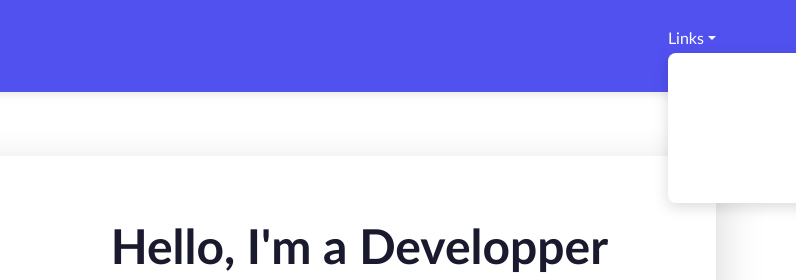
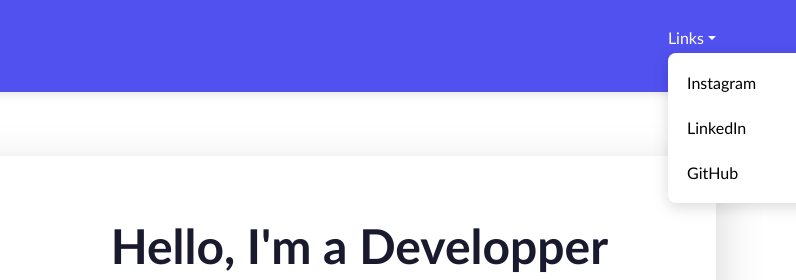
Before and after one commit to mohamedamineladjimi/Portfolio, a plain HTML site: page index.html in a window 1280 px wide. Both pictures are taken after a click on the link "Links". Shown: the top 280 px of the page, 484-1280 px from the left. Drawn offline with nearby package versions, Linux system fonts and the light colour scheme.

```diff
--- a/index.html
+++ b/index.html
@@ -5,6 +5,7 @@
     <meta name="viewport" content="width=device-width, initial-scale=1.0">
     <link href="https://cdn.jsdelivr.net/npm/bootstrap@5.3.8/dist/css/bootstrap.min.css" rel="stylesheet" integrity="sha384-sRIl4kxILFvY47J16cr9ZwB07vP4J8+LH7qKQnuqkuIAvNWLzeN8tE5YBujZqJLB" crossorigin="anonymous">
     <link rel="stylesheet" href="style.css">
+    <link rel="shortcut icon" href="assets/icons/icon.png" type="image/x-icon">
     <title>developper Portfolio</title>
 </head>
 <body>
--- a/style.css
+++ b/style.css
@@ -97,7 +97,7 @@
 }
 
 .dropdown-item {
-    color: var(--text-color);
+    color:black !important;
     padding: 0.6rem 1.2rem;
     font-weight: 500;
     transition: background-color 0.2s ease, color 0.2s ease;
```
Also changed, not shown: assets/icons/icon.png (added).
